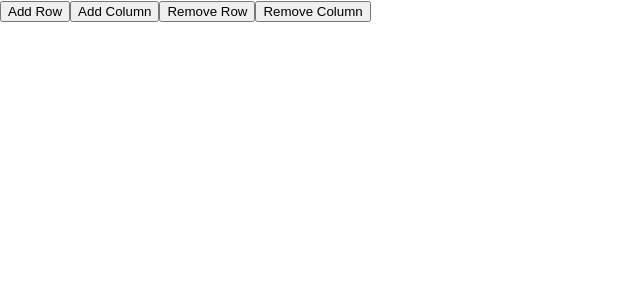
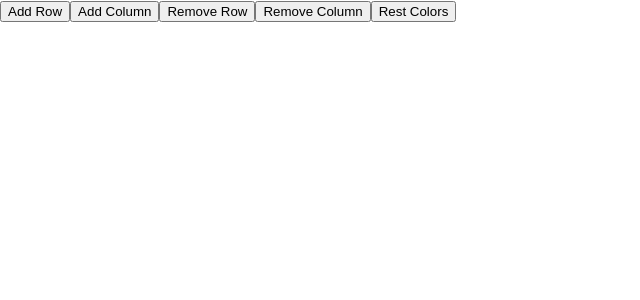
Before and after one commit to Ilapides/39547-4, a React (Create React App) app in the folder assignment-4/: page / in a window 1280 px wide. Shown: the top 300 px of the page, without its empty margins (0-640 px from the left). Built offline with nearby package versions, Linux system fonts and the light colour scheme.

Commit message:
added clear all functionality closes #9

```diff
--- a/assignment-4/src/components/App.js
+++ b/assignment-4/src/components/App.js
@@ -120,6 +120,20 @@ class App extends Component{
 		}
 	}
 
+	clearAll = () => {
+		const currentNumCols = this.state.numCols;
+		const currentNumRows = this.state.numRows;
+		var currentRows = this.state.rows;
+		for (let i = 0; i < currentNumRows; i++){
+			for (let j = 0; j < currentNumCols; j++){
+				currentRows[i][j] = "white";
+			}
+		}
+		this.setState({
+			rows: currentRows
+		})
+	}
+
 	render(){
    	return(
 			<div>
@@ -127,6 +141,7 @@ class App extends Component{
 				<button onClick = {this.addCol}>Add Column</button>
 				<button onClick = {this.removeRow}>Remove Row</button>
 				<button onClick = {this.removeCol}>Remove Column</button>
+				<button onClick = {this.clearAll}>Rest Colors</button>
 				<table>
 					<Grid
 						rows = {this.state.rows}
```
